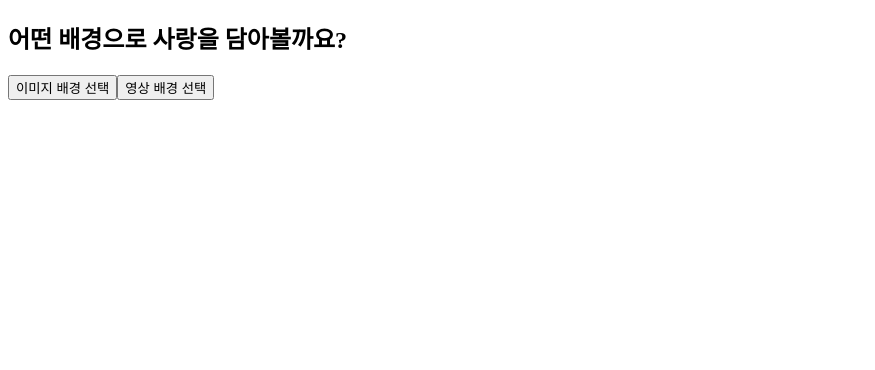
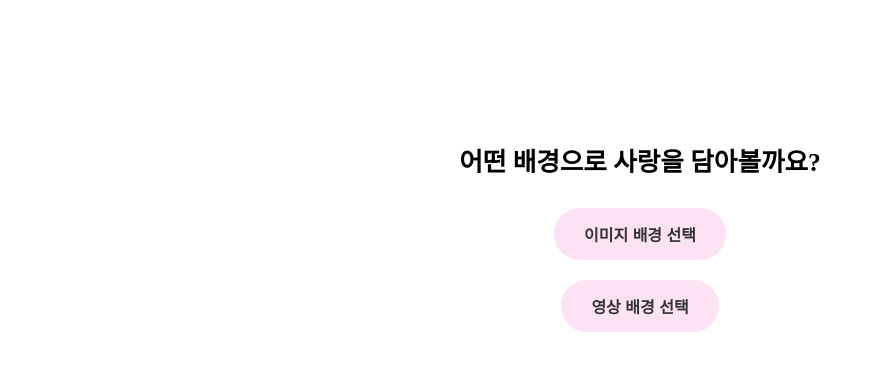
Before and after one commit to xeon-243859/ppongtok-app, a Next.js app: page /TestAudioPage in a window 1280 px wide. Shown: the top 370 px of the page, without its empty margins (0-875 px from the left). Built offline with nearby package versions, Linux system fonts and the light colour scheme; no server answers.

Commit message:
🎨 UI 개선: 제목 위치 조정, 버튼 스타일 통일 및 가운데 정렬

```diff
--- a/pages/style-select.module.css
+++ b/pages/style-select.module.css
@@ -49,3 +49,40 @@
   border-radius: 30px;
   cursor: pointer;
 }
+
+.selectCenterBox {
+  display: flex;
+  flex-direction: column;
+  align-items: center;
+  margin-top: 15vh; /* 화면 상단에서 1/3 아래로 */
+}
+
+.centerTitle {
+  font-size: 1.6rem;
+  font-weight: bold;
+  margin-bottom: 30px;
+  text-align: center;
+}
+
+.centerButtons {
+  display: flex;
+  flex-direction: column; /* ✅ 세로 정렬 핵심 */
+  gap: 20px;
+  align-items: center;
+}
+
+.centerBtn {
+  padding: 14px 30px;
+  font-size: 1rem;
+  background-color: #fde2f3;
+  border: none;
+  border-radius: 30px;
+  color: #333;
+  font-weight: 600;
+  cursor: pointer;
+  transition: background-color 0.3s;
+}
+
+.centerBtn:hover {
+  background-color: #fcb1d4;
+}
```
